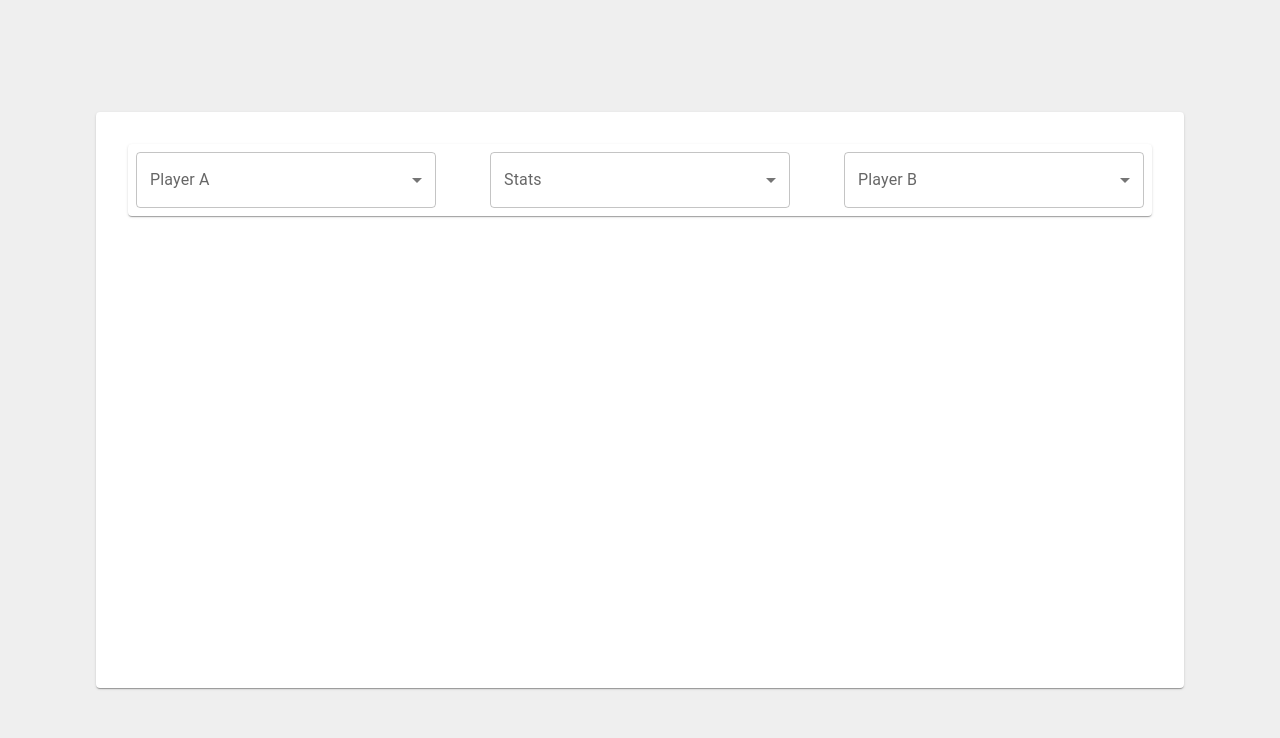
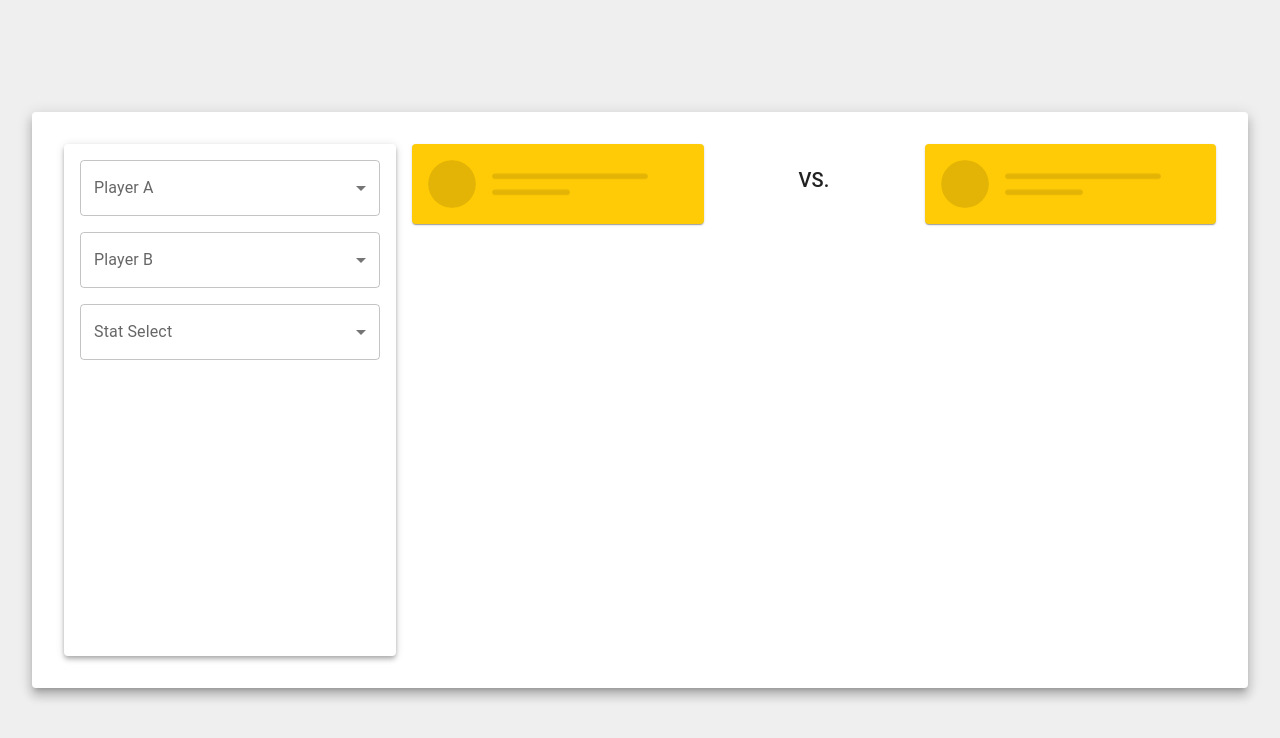
Before and after one commit to Premier-Lacrosse-League/pll-frontend-take-home, a React (Create React App) app: page / in a window 1280 px wide. Shown: the top 738 px of the page. Built offline with nearby package versions, Linux system fonts and the light colour scheme.

Commit message:
Horizontal Design, Renamed Files, Added Skeleton
Cleaned up UI a bit and added Skeleton for incomplete data.

```diff
--- a/src/Components/ControlBar/ControlBar.tsx
+++ b/src/Components/ControlPanel/ControlPanel.tsx
@@ -5,22 +5,17 @@ import MenuItem from '@mui/material/MenuItem';
 import FormControl from '@mui/material/FormControl';
 import Select, { SelectChangeEvent } from '@mui/material/Select';
 import OutlinedInput from '@mui/material/OutlinedInput';
-import Checkbox from '@mui/material/Checkbox';
-import ListItemText from '@mui/material/ListItemText';
 import { styled } from '@mui/system'
 import Card from '@mui/material/Card';
-import { Player, statList } from '../../consts';
+import Chip from '@mui/material/Chip';
+import { colors, Player, statList } from '../../consts';
 
 type Props = {
   players: Player[];
+  clear: boolean;
   onPlayerSelected: (player: Player, position: string) => void;
   onStatsChange: (stats: string[]) => void;
 };
-
-export const ControlBar: React.FC<Props> = ({players, onPlayerSelected, onStatsChange}) => {
-  const [playerASlug, setPlayerASlug] = React.useState('');
-  const [playerBSlug, setPlayerBSlug] = React.useState('');
-  const [stats, setStats] = React.useState<string[]>([]);
 
 //From MUI Docs
 const MenuProps = {
@@ -32,13 +27,30 @@ export const ControlBar: React.FC<Props> = ({players, onPlayerSelected, onStatsC
   },
 };
 
-  const ActionBar = styled(Card)({
-    display: "flex",
-    justifyContent: "space-between",
-    width: "100%",
-    background: "white",
-    marginBottom: "1rem",
+const ActionsPanel = styled(Card)({
+  display: 'flex',
+  flexDirection: 'column',
+  alignItems: 'flex-start',
+  backgroundColor: colors.white,
+  padding: '.5rem'
 });
+
+export const ControlPanel: React.FC<Props> = ({players, clear, onPlayerSelected, onStatsChange}) => {
+  const [playerASlug, setPlayerASlug] = React.useState('');
+  const [playerBSlug, setPlayerBSlug] = React.useState('');
+  const [stats, setStats] = React.useState<string[]>([]);
+
+  React.useEffect(() => {
+    if (clear === true) {
+      clearCard();
+    }
+  }, [clear]);
+
+  const clearCard = () => {
+    setPlayerASlug('');
+    setPlayerBSlug('');
+    setStats([]);
+  }
 
   const handleStatsChange = (event: SelectChangeEvent<typeof stats>) => {
     const {
@@ -67,12 +79,17 @@ export const ControlBar: React.FC<Props> = ({players, onPlayerSelected, onStatsC
   const searchPlayerBySlug = (slug: string): Player => {
     const foundPlayer = players.find((player) => player.slug === slug);
     if(foundPlayer) return foundPlayer;
-    return {};
+    return {
+      firstName: '',
+      lastName: '',
+      slug: '',
+      stats: []
+    };
   };
 
   return (
     <>
-      <ActionBar>
+      <ActionsPanel elevation={4}>
           <Box>
             <FormControl sx={{ m: 1, width: 300 }}>
               <InputLabel>Player A</InputLabel>
@@ -84,27 +101,6 @@ export const ControlBar: React.FC<Props> = ({players, onPlayerSelected, onStatsC
               >
                {players.map((player) => (
                 <MenuItem key={player.slug} value={player.slug}>{player.firstName} {player.lastName}</MenuItem>
-               ))}
-              </Select>
-            </FormControl>
-          </Box>
-
-          <Box>
-            <FormControl sx={{ m: 1, width: 300 }}>
-              <InputLabel>Stats</InputLabel>
-              <Select
-                multiple
-                value={stats}
-                onChange={handleStatsChange}
-                input={<OutlinedInput label="Stats" />}
-                renderValue={(selected) => selected.join(', ')}
-                MenuProps={MenuProps}
-              >
-                {statList.map((stat) => (
-                  <MenuItem key={stat} value={stat}>
-                    <Checkbox checked={stats.indexOf(stat) > -1} />
-                    <ListItemText primary={stat} />
-                  </MenuItem>
                ))}
               </Select>
             </FormControl>
@@ -125,7 +121,36 @@ export const ControlBar: React.FC<Props> = ({players, onPlayerSelected, onStatsC
               </Select>
             </FormControl>
           </Box>
-      </ActionBar>
+
+          <Box>
+          <FormControl sx={{ m: 1, width: 300 }}>
+            <InputLabel>Stat Select</InputLabel>
+            <Select
+              multiple
+              value={stats}
+              onChange={handleStatsChange}
+              input={<OutlinedInput label="Stat Select"/>}
+              renderValue={(selected) => (
+                <Box sx={{ display: 'flex', flexWrap: 'wrap', gap: 0.5 }}>
+                  {selected.map((value) => (
+                    <Chip key={value} label={value} />
+                  ))}
+                </Box>
+              )}
+              MenuProps={MenuProps}
+            >
+              {statList.map((stat) => (
+                <MenuItem
+                  key={stat}
+                  value={stat}
+                >
+                  {stat}
+                </MenuItem>
+              ))}
+            </Select>
+          </FormControl>
+          </Box>
+      </ActionsPanel>
     </>
   )
 }
--- /dev/null
+++ b/src/Components/Dashboard/Dashboard.tsx
@@ -0,0 +1,87 @@
+import * as React from 'react';
+import { styled } from '@mui/system'
+import { ControlPanel } from '../ControlPanel/ControlPanel';
+import Card from '@mui/material/Card';
+import { Player, colors, defaultPlayer } from '../../consts';
+import Box from '@mui/material/Box';
+import Grid from '@mui/material/Grid';
+import { PlayerCard } from '../PlayerCard/PlayerCard';
+import { StatDisplay } from '../StatDisplay/StatDisplay';
+
+type Props = {
+  players: any[];
+};
+
+const Wrapper = styled(Card)({
+  backgroundColor: colors.white,
+  width: '72rem',
+  minHeight: '32rem',
+  display: 'flex',
+  alignItems: 'stretch',
+  padding: '2rem',
+  gap: '1rem'
+});
+
+const CompareGrid = styled(Box)({
+  flexGrow: 1,
+});
+
+export const Dashboard: React.FC<Props> = ({players}) => {
+  const [playerA, setPlayerA] = React.useState<Player>(defaultPlayer);
+  const [playerB, setPlayerB] = React.useState<Player>(defaultPlayer);
+  const [statsToShow, setStatsToShow] = React.useState<string[]>([]);
+  const [clear, setClear] = React.useState(true)
+
+  const handlePlayerSelected = (player: Player, position: string) => {
+    switch(position){
+      case('A'):
+        setPlayerA(player)
+        setClear(false);
+        break;
+      case('B'):
+        setPlayerB(player)
+        setClear(false);
+        break;
+      default:
+        break
+    }
+  }
+
+  const handleStatsChange = (newStats: string[]) => {
+    setStatsToShow(newStats);
+    setClear(false);
+  }
+
+  const onClear = () => {
+    setPlayerA(defaultPlayer);
+    setPlayerB(defaultPlayer);
+    setStatsToShow([]);
+    setClear(true);
+  }
+
+  return (
+    <>
+      <Wrapper elevation={8}>
+        <ControlPanel
+          players={players}
+          onPlayerSelected={handlePlayerSelected}
+          onStatsChange={handleStatsChange}
+          clear={clear}
+        />
+        <CompareGrid>
+          <Grid container spacing={2} columns={16}>
+            <Grid item xs={6}>
+              <PlayerCard player={playerA} statsToShow={statsToShow}/>
+            </Grid>
+            <Grid item xs={4}>
+              <StatDisplay statsToShow={statsToShow} onClear={onClear} clear={clear}/>
+            </Grid>
+            <Grid item xs={6}>
+              <PlayerCard player={playerB} statsToShow={statsToShow}/>
+            </Grid>
+          </Grid>
+        </CompareGrid>
+      </Wrapper>
+    </>
+  )
+}
--- /dev/null
+++ b/src/Components/PlayerCard/PlayerCard.tsx
@@ -0,0 +1,121 @@
+import * as React from 'react';
+import Box from '@mui/material/Box';
+import Card from '@mui/material/Card';
+import Typography from '@mui/material/Typography';
+import { Player } from '../../consts';
+import { styled } from '@mui/system'
+import { colors } from '../../consts';
+import CardHeader from '@mui/material/CardHeader';
+import Avatar from '@mui/material/Avatar';
+import Skeleton from '@mui/material/Skeleton';
+
+type Props = {
+  player: Player;
+  statsToShow: string[];
+};
+
+const Wrapper = styled(Box)({
+
+});
+
+const PlayerInfo = styled(Card)({
+  background: colors.yellow,
+  marginBottom: '1rem',
+});
+
+const PlayerStats = styled(Box)({
+  textAlign: 'center',
+  verticalAlign: 'middle',
+});
+
+export const PlayerCard: React.FC<Props> = ({ player, statsToShow }) => {
+  const [skeleton, setSkeleton] = React.useState(true)
+
+  React.useEffect(() => {
+    setSkeleton(player.firstName === '');
+  }, [player]);
+
+
+  const getPlayerName = () => {
+    if(player) {
+      return player.firstName + ' ' +  player.lastName;
+    } else {
+      return '';
+    }
+  }
+
+  const getPlayerInfo = () => {
+    if(player.jerseyNum && player.positionName) {
+      let playerInfo = '#' + player.jerseyNum + ' | ' +  player.positionName;
+      if(player.isCaptain) playerInfo += ' | Captain';
+      return playerInfo;
+    } else {
+      return '';
+    }
+  }
+
+  const renderStats = () => {
+
+  }
+
+  return (
+    <>
+      <Wrapper>
+        <PlayerInfo>
+          <CardHeader
+            avatar={
+              skeleton ? (
+                <Skeleton animation="wave" variant="circular" width={48} height={48} />
+              ) : (
+                <Avatar alt={player.slug} src={player?.profileUrl} sx={{ width: 48, height: 48, backgroundColor: colors.white }}/>
+              )
+            }
+            title={
+              skeleton ? (
+                <Skeleton
+                  animation="wave"
+                  height={10}
+                  width="80%"
+                  style={{ marginBottom: 6 }}
+                />
+              ) : (
+                getPlayerName()
+              )
+            }
+            subheader={
+              skeleton ? (
+                <Skeleton animation="wave" height={10} width="40%" />
+              ) : (
+                getPlayerInfo()
+              )
+            }
+          />
+        </PlayerInfo>
+        <PlayerStats>
+          {
+            skeleton ? (
+              <Box>
+                {statsToShow.map((stat) => (
+                  <Skeleton
+                    animation="wave"
+                    height={25}
+                    width="80%"
+                    style={{ marginBottom: '.5rem' }}
+                  />
+                ))}
+              </Box>
+            ) : (
+              <Box>
+                {statsToShow.map((stat) => (
+                  <Typography key={stat} variant='body1' sx={{ marginBottom: '.5rem', borderBottom: 1 }}>
+                    {player.stats[stat]}
+                  </Typography>
+                ))}
+              </Box>
+            )
+          }
+        </PlayerStats>
+      </Wrapper>
+    </>
+  )
+}
--- a/src/Components/PlayerCompare/PlayerCompare.tsx
+++ /dev/null
@@ -1,83 +0,0 @@
-import * as React from 'react';
-import { styled } from '@mui/system'
-import { ControlBar } from '../ControlBar/ControlBar';
-import Card from '@mui/material/Card';
-import Typography from '@mui/material/Typography';
-import { Player, colors } from '../../consts';
-import Box from '@mui/material/Box';
-import Grid from '@mui/material/Grid';
-
-type Props = {
-  players: any;
-};
-
-const Wrapper = styled(Card)({
-  backgroundColor: colors.white,
-  width: '64rem',
-  minHeight: '32rem',
-  display: 'flex',
-  flexDirection: 'column',
-  alignItems: 'flex-start',
-  padding: '2rem',
-});
-
-const CompareGrid = styled(Box)({
-  flexGrow: 1,
-  width: '100%',
-});
-
-export const PlayerCompare: React.FC<Props> = ({players}) => {
-  const [playerA, setPlayerA] = React.useState<Player>({});
-  const [playerB, setPlayerB] = React.useState<Player>({});
-  const [statsToShow, setStatsToShow] = React.useState<string[]>([]);
-
-  const handlePlayerSelected = (player: Player, position: string) => {
-    switch(position){
-      case('A'):
-        setPlayerA(player)
-        break;
-      case('B'):
-        setPlayerB(player)
-        break;
-      default:
-        break
-    }
-  }
-
-  const handleStatsChange = (newStats: string[]) => {
-    setStatsToShow(newStats);
-  }
-
-  return (
-    <>
-      <Wrapper>
-        <ControlBar
-          players={players}
-          onPlayerSelected={handlePlayerSelected}
-          onStatsChange={handleStatsChange}
-        />
-        <CompareGrid>
-          <Grid container spacing={2}>
-            <Grid item xs={4}>
-              <Typography variant='h6'>
-                {playerA.firstName} {playerA.lastName}
-              </Typography>
-            </Grid>
-            <Grid item xs={4}>
-              {statsToShow.map((stat) => (
-                <Typography variant='body1'>
-                  {stat}
-                </Typography>
-              ))}
-            </Grid>
-            <Grid item xs={4}>
-              <Typography variant='h6'>
-                {playerB.firstName} {playerB.lastName}
-              </Typography>
-            </Grid>
-          </Grid>
-        </CompareGrid>
-      </Wrapper>
-    </>
-  )
-}
--- /dev/null
+++ b/src/Components/StatDisplay/StatDisplay.tsx
@@ -0,0 +1,56 @@
+import * as React from 'react';
+import Box from '@mui/material/Box';
+import Typography from '@mui/material/Typography';
+import { styled } from '@mui/system'
+import Button from '@mui/material/Button';
+import { colors } from '../../consts';
+
+type Props = {
+  statsToShow: string[];
+  clear: boolean;
+  onClear: () => void;
+};
+
+const Wrapper = styled(Box)({
+  textAlign: 'center',
+  verticalAlign: 'middle',
+});
+
+const Title = styled(Box)({
+  height: '4rem',
+  display: 'flex',
+  flexDirection: 'column',
+  paddingTop: '1.25rem',
+});
+
+const Stats = styled(Box)({
+  marginTop: '.75rem',
+});
+
+const ResetButton = styled(Button)({
+  color: colors.text,
+});
+
+export const StatDisplay: React.FC<Props> = ({statsToShow, clear, onClear}) => {
+  return (
+    <>
+      <Wrapper>
+        <Title >
+          <Typography variant={'h6'}>
+            VS.
+          </Typography>
+          {
+            !clear ? <ResetButton onClick={onClear}>Clear</ResetButton> : ''
+          }
+        </Title>
+        <Stats>
+          {statsToShow.map((stat) => (
+            <Typography variant='body1' sx={{ marginBottom: '.5rem', borderBottom: 1, borderColor: colors.white }}>
+              {stat}
+            </Typography>
+          ))}
+        </Stats>
+      </Wrapper>
+    </>
+  )
+}
--- a/src/Pages/Home/Home.tsx
+++ b/src/Pages/Home/Home.tsx
@@ -1,10 +1,11 @@
 import React from 'react'
 import { playerSampleData } from '../../playerSampleData'
-import { PlayerCompare } from '../../Components/PlayerCompare/PlayerCompare'
+import { Dashboard } from '../../Components/Dashboard/Dashboard'
 import { styled } from '@mui/system'
 import { colors } from '../../consts';
+import Box from '@mui/material/Box';
 
-const Wrapper = styled('div')({
+const Wrapper = styled(Box)({
   width: "100%",
   height: "100vh",
   display: "flex",
@@ -17,7 +18,7 @@ export const Home: React.FC<React.PropsWithChildren<unknown>> = () => {
   return (
     <>
       <Wrapper>
-        <PlayerCompare players={playerSampleData} />
+        <Dashboard players={playerSampleData} />
       </Wrapper>
     </>
   )
--- a/src/consts.ts
+++ b/src/consts.ts
@@ -41,20 +41,21 @@ export const colors = {
 
   export type Player = {
     age?: number,
-    firstName?: string,
+    firstName: string,
     height?: string,
     isCaptain?: boolean,
     jerseyNum?: number,
-    lastName?: string,
+    lastName: string,
     officialId?: string,
-    slug?: string,
+    slug: string,
     bio?: string,
-    postion?: string,
+    position?: string,
     positionName?: string,
     profileUrl?: string,
     weight?: number,
     hometown?: string,
-    stats?: {
+    stats: {
+      [key: string]: any,
       GAA?: number,
       assists?: number,
       causedTurnovers?: number,
@@ -103,6 +104,13 @@ export const colors = {
     }
   }
 
+  export const defaultPlayer: Player = {
+    firstName: '',
+    lastName: '',
+    slug: '',
+    stats: [],
+  }
+
   export const statList = [
     "GAA",
     "assists",
```
Lines whose indentation alone changed are shown as unchanged.
